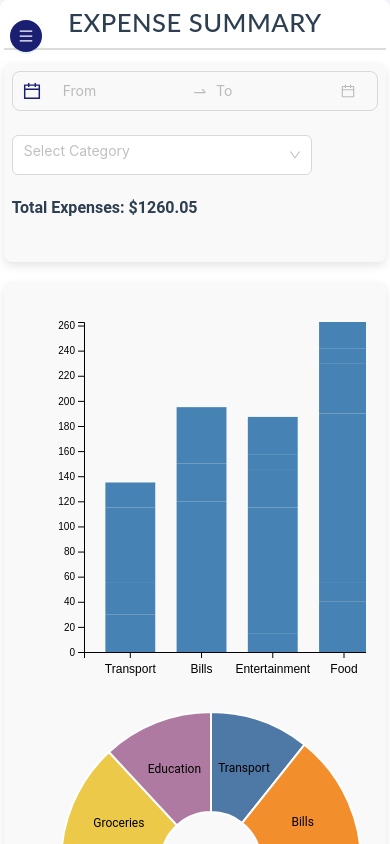
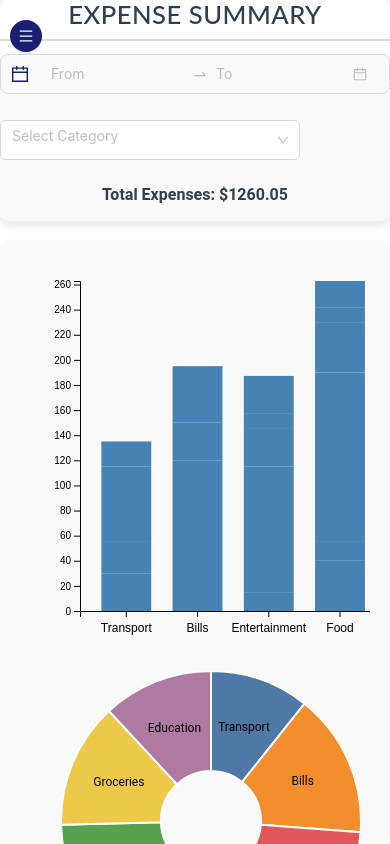
Before and after one commit to geggenpress4231/expensetracker, a React (Create React App) app: page /summary in a window 390 px wide. Shown: the top 844 px of the page. Built offline with nearby package versions, Linux system fonts and the light colour scheme; data requests are answered from the project's data file.

Commit message:
responsiveness

```diff
--- a/src/pages/SummaryPage/SummaryPage.css
+++ b/src/pages/SummaryPage/SummaryPage.css
@@ -180,32 +180,46 @@ h1 {
 }
 
 @media (max-width: 480px) {
+  /* Ensure body or parent containers don't restrict width */
+  body {
+    padding: 0;
+    margin: 0;
+    width: 100%;
+  }
+
   .summary-page-container {
     width: 100vw; /* Ensure it stretches fully across */
-    padding: 1vh 1vw;
-    margin: 0;
+    padding: 0; /* Remove any padding */
+    margin: 0 auto; /* Center and avoid unwanted margin */
   }
 
   .filter-expense-container {
     flex-direction: column;
     width: 100%;
-    gap: 8px;
+    padding: 0; /* Ensure no padding interferes with width */
   }
 
   .total-expenses {
     font-size: 1rem;
     text-align: center;
+    margin: 0 auto;
+    width: 100%; /* Stretch fully */
   }
 
   .charts-container {
     gap: 10px;
+    width: 100%; /* Ensure full-width for charts */
   }
 
   .bar-chart-container, .pie-chart-container {
     height: 250px;
+    width: 100%; /* Ensure charts are full-width */
   }
 
   h1 {
     font-size: 1.6rem;
+    text-align: center;
+    width: 100%;
+    margin: 0 auto; /* Center the heading */
   }
 }
```
